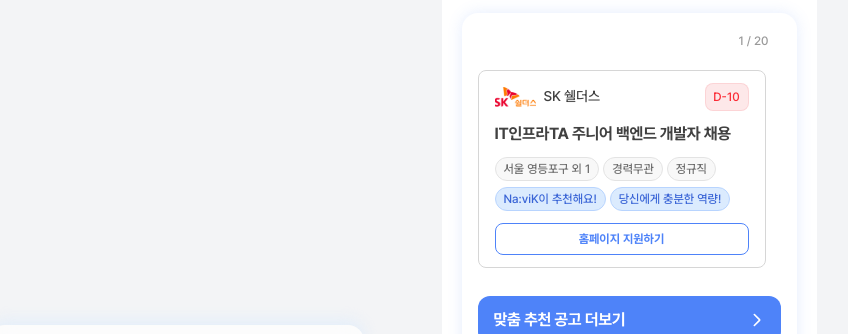
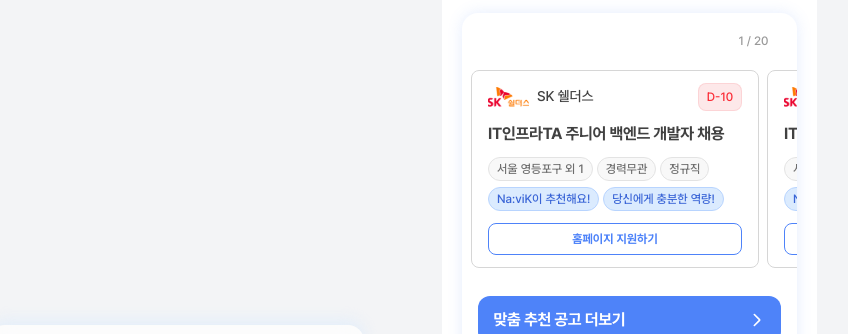
Before and after one commit to UMC9th-NaviK/NaviK-FE, a React (Vite) app: page /mypage in a window 1280 px wide. Shown: the part 391-725 px from the top of the page, without its empty margins (11-859 px from the left). Built offline with nearby package versions, Linux system fonts and the light colour scheme.

Commit message:
[FIX] 슬라이드 UI 수정

```diff
--- a/src/components/myPage/RecommendationList.tsx
+++ b/src/components/myPage/RecommendationList.tsx
@@ -35,10 +35,16 @@
           <div
             ref={scrollRef}
             onScroll={handleScroll}
-            className="scrollbar-hide flex flex-nowrap gap-4 overflow-x-auto scroll-smooth pb-4"
+            className="scrollbar-hide flex snap-x snap-mandatory flex-nowrap gap-3 overflow-x-auto scroll-smooth pb-4"
+            style={{
+              paddingLeft: 'calc(50% - 142px)',
+              paddingRight: 'calc(50% - 142px)',
+              marginLeft: '-16px',
+              marginRight: '-16px',
+            }}
           >
             {Array.from({ length: totalItems }).map((_, idx) => (
-              <div key={idx} className="flex-none snap-center">
+              <div key={idx} className="w-71 flex-none snap-center">
                 <RecommandCard />
               </div>
             ))}
```
